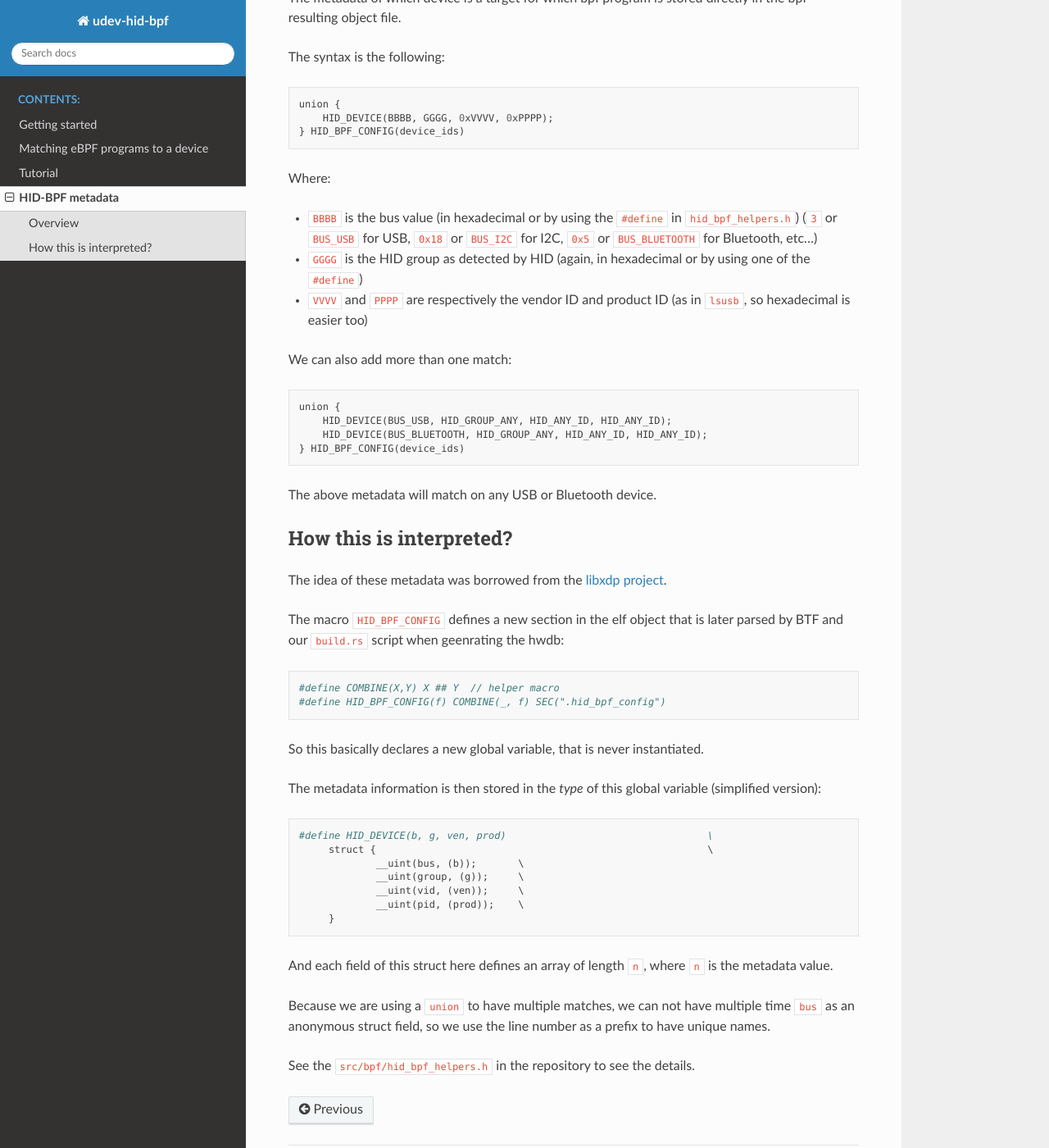
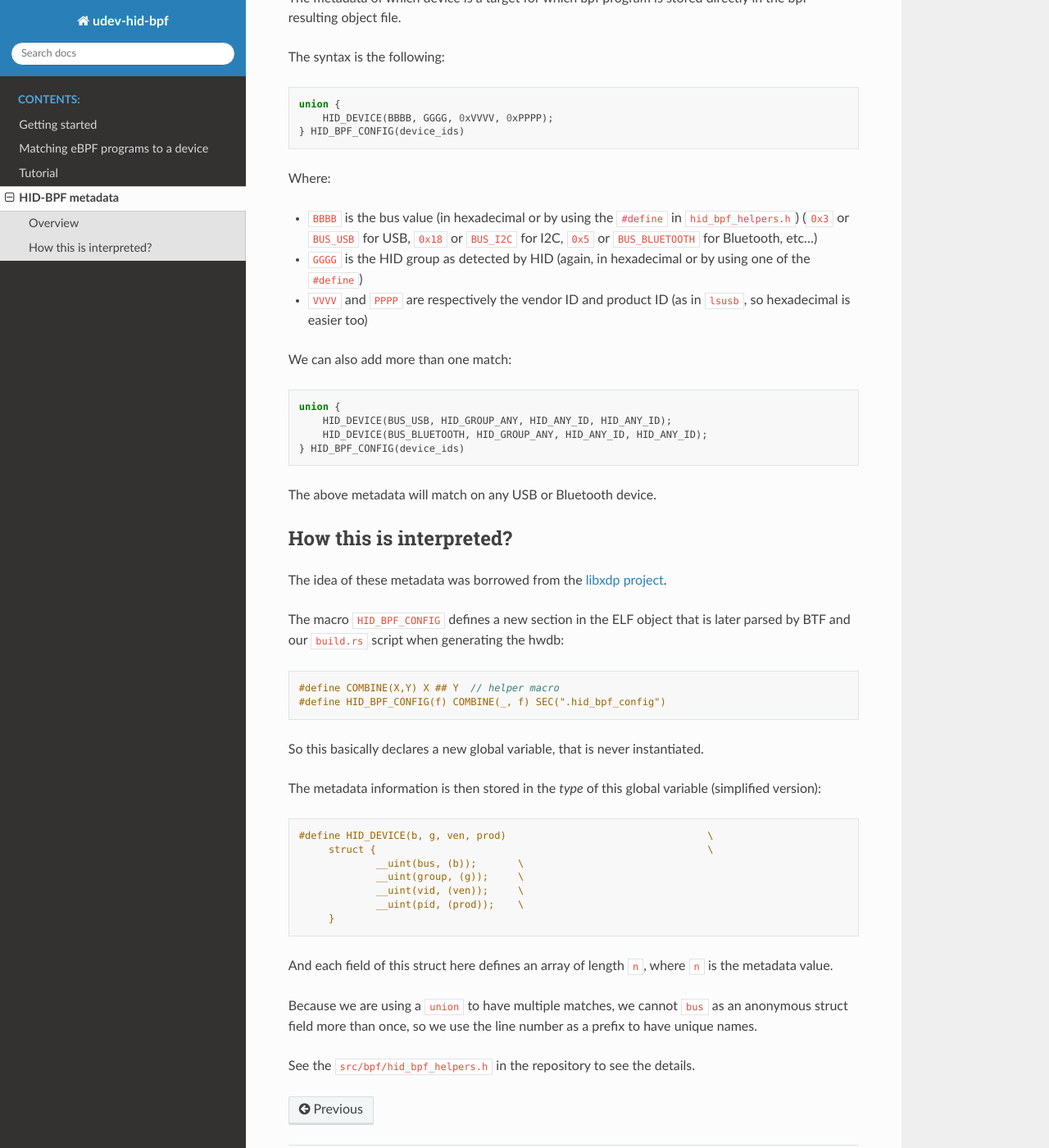
Before and after one commit to icecream95/udev-hid-bpf, a Sphinx documentation site: the page built from doc/metadata.rst, in a window 1280 px wide and 1400 px high, scrolled down 230 px. Shown: the whole window at 82% size. Built offline with Sphinx 7.4.7 and the Read the Docs theme 2.0.0, drawn with Linux system fonts in a browser that asks for light colours.

Commit message:
doc: fix typos and add some minor formatting
Signed-off-by: Peter Hutterer <peter.hutterer@who-t.net>

```diff
--- a/doc/device-matches.rst
+++ b/doc/device-matches.rst
@@ -24,7 +24,9 @@ Each program can tell which devices it is supposed to be bound to.
 If those metadata are given, udev will automatically bind the HID-BPF
 program to the device on plug.
 
-To do so, add the following metadata to your HID-BPF sources::
+To do so, add the following metadata to your HID-BPF sources:
+
+.. code-block:: c
 
    union {
        HID_DEVICE(BBBB, GGGG, 0xVVVV, 0xPPPP);
--- a/doc/metadata.rst
+++ b/doc/metadata.rst
@@ -9,7 +9,9 @@ Overview
 The metadata of which device is a target for which bpf program is
 stored directly in the bpf resulting object file.
 
-The syntax is the following::
+The syntax is the following:
+
+.. code-block:: c
 
    union {
        HID_DEVICE(BBBB, GGGG, 0xVVVV, 0xPPPP);
@@ -18,11 +20,13 @@ The syntax is the following::
 Where:
 
 - ``BBBB`` is the bus value (in hexadecimal or by using the ``#define`` in ``hid_bpf_helpers.h``)
-  (``3`` or ``BUS_USB`` for USB, ``0x18`` or ``BUS_I2C`` for I2C, ``0x5`` or ``BUS_BLUETOOTH`` for Bluetooth, etc...)
+  (``0x3`` or ``BUS_USB`` for USB, ``0x18`` or ``BUS_I2C`` for I2C, ``0x5`` or ``BUS_BLUETOOTH`` for Bluetooth, etc...)
 - ``GGGG`` is the HID group as detected by HID (again, in hexadecimal or by using one of the ``#define``)
 - ``VVVV`` and ``PPPP`` are respectively the vendor ID and product ID (as in ``lsusb``, so hexadecimal is easier too)
 
-We can also add more than one match::
+We can also add more than one match:
+
+.. code-block:: c
 
    union {
        HID_DEVICE(BUS_USB, HID_GROUP_ANY, HID_ANY_ID, HID_ANY_ID);
@@ -36,15 +40,19 @@ How this is interpreted?
 
 The idea of these metadata was borrowed from the `libxdp project <https://github.com/xdp-project/xdp-tools>`_.
 
-The macro ``HID_BPF_CONFIG`` defines a new section in the elf object that is later
-parsed by BTF and our ``build.rs`` script when geenrating the hwdb::
+The macro ``HID_BPF_CONFIG`` defines a new section in the ELF object that is later
+parsed by BTF and our ``build.rs`` script when generating the hwdb:
+
+.. code-block:: c
 
    #define COMBINE(X,Y) X ## Y  // helper macro
    #define HID_BPF_CONFIG(f) COMBINE(_, f) SEC(".hid_bpf_config")
 
 So this basically declares a new global variable, that is never instantiated.
 
-The metadata information is then stored in the *type* of this global variable (simplified version)::
+The metadata information is then stored in the *type* of this global variable (simplified version):
+
+.. code-block:: c
 
    #define HID_DEVICE(b, g, ven, prod)					\
    	struct {							\
@@ -56,8 +64,8 @@ The metadata information is then stored in the *type* of this global variable (s
 
 And each field of this struct here defines an array of length ``n``, where ``n`` is the metadata value.
 
-Because we are using a ``union`` to have multiple matches, we can not have multiple time
-``bus`` as an anonymous struct field, so we use the line number as a prefix to have unique
-names.
+Because we are using a ``union`` to have multiple matches, we cannot
+``bus`` as an anonymous struct field more than once, so we use the line number
+as a prefix to have unique names.
 
 See the ``src/bpf/hid_bpf_helpers.h`` in the repository to see the details.
```
Also changed, not shown: other parts of doc/device-matches.rst (+1 -1 lines).
